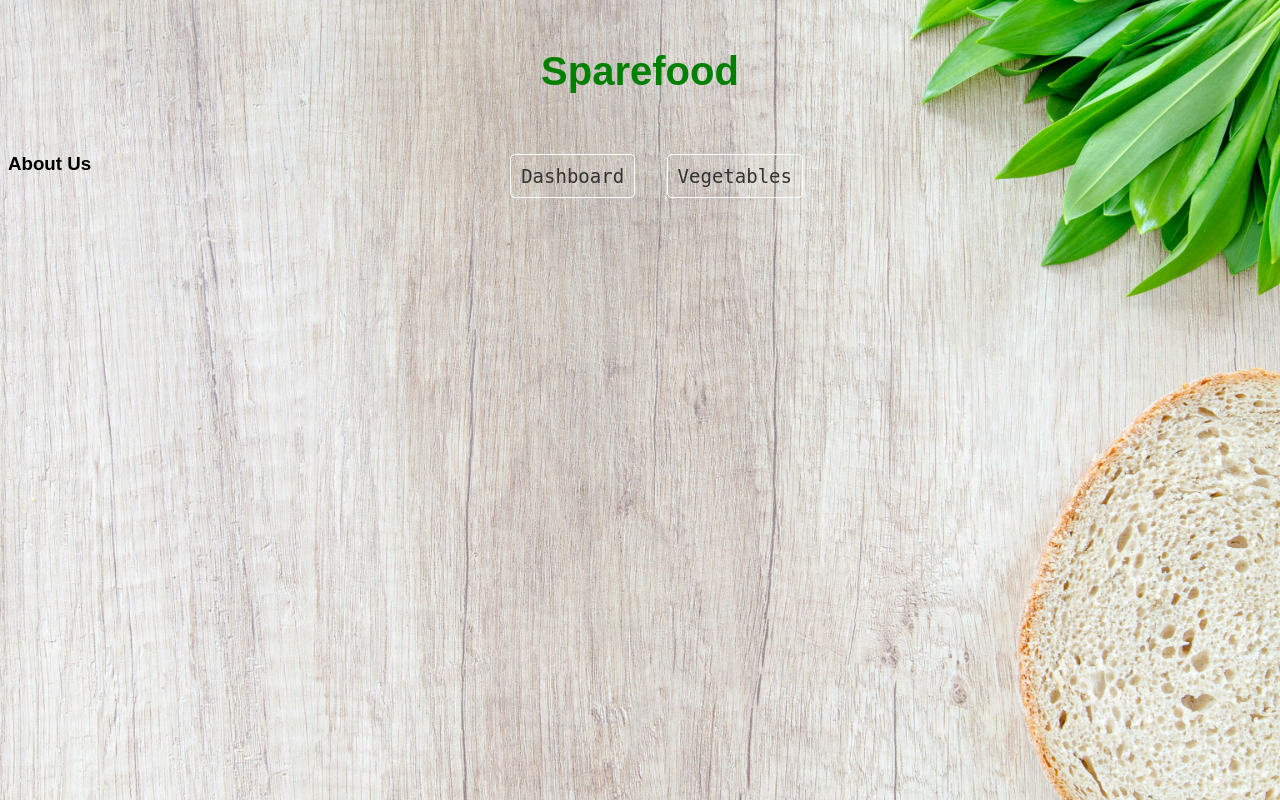
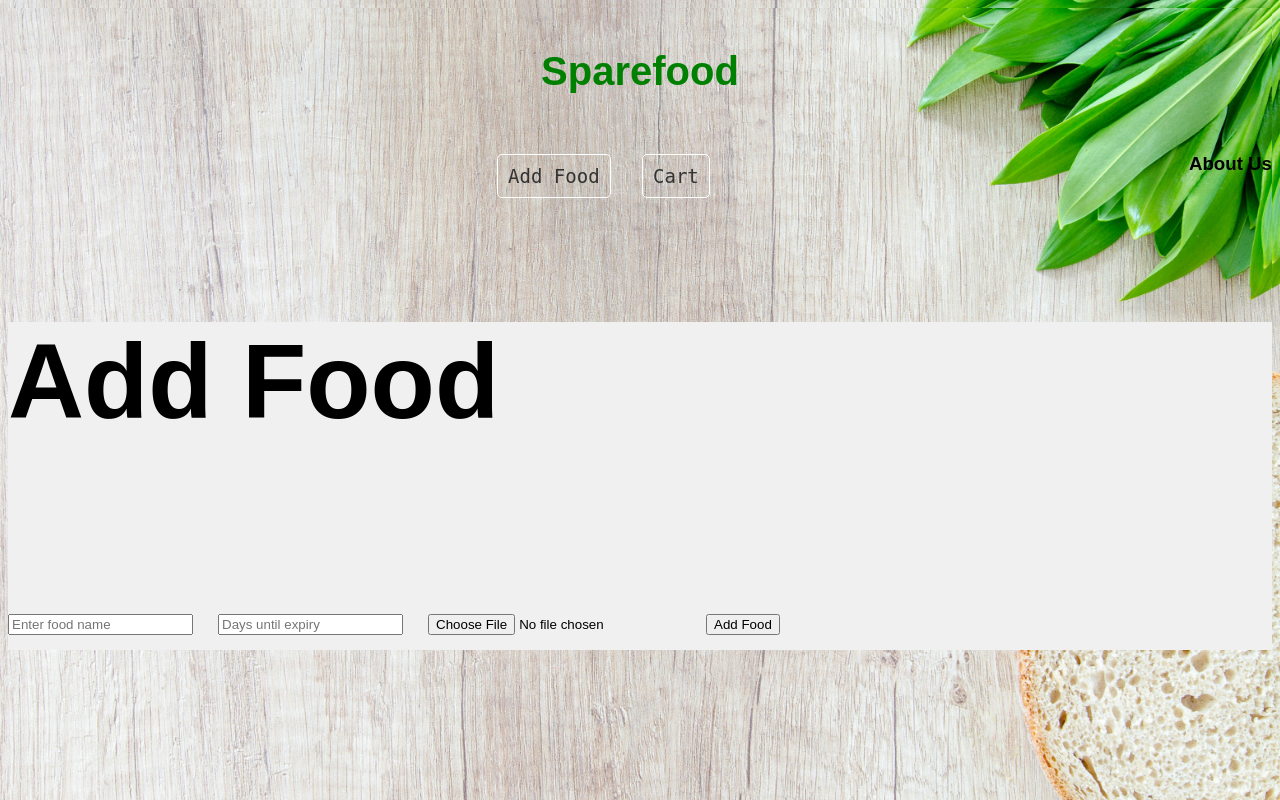
Before and after one commit to markandal/websystem, a PHP site: page / in a window 1280 px wide. Run offline with PHP 8.4, Linux system fonts and the light colour scheme.

Commit message:
v1.9 form added (no style)
form added

```diff
--- a/index.php
+++ b/index.php
@@ -16,20 +16,29 @@
     </div>
 
     <div class="about">
-        <a href="about"><h3>About Us</h3></a>
+        <a href="about.php"><h3>About Us</h3></a>
     </div>
 
     <header>
 
-        <nav>
+        <nav class="nav_bar">
             <ul>
-                <li><a href="#">Dashboard</a></li>
-                <li><a href="#">Vegetables</a></li>
+                <li><a href="#">Add Food</a></li>
+                <li><a href="#">Cart</a></li>
             </ul>
         </nav>
     </header>
 
+    <div class="form_container">
+            <h3 class="heading">Add Food</h3>
+            <form action="" class="add_food">
+                <input type="text" placeholder="Enter food name" class="input_field" required>
+                <input type="number" min= "0"placeholder="Days until expiry" class="input_field" required>
+                <input type="file" class="input_field" required>
+                <input type="submit" class="submit" value="Add Food">
+            </form>
+    </div>
 
-    </footer>
+
 </body>
 </html>
--- a/style.css
+++ b/style.css
@@ -1,5 +1,5 @@
 
-        body {
+        body ,html{
             font-family: Arial, sans-serif;
             background-image: url('background.jpg');
             background-repeat: no-repeat;
@@ -45,10 +45,6 @@
         nav ul li a:hover {
             background-color: #555;
         }
-        h0 {
-            text-align: center;
-            font: ;
-        }
 
         .about a{
             text-decoration: none;
@@ -56,6 +52,17 @@
         }
 
         .about{
-            float: left;
+            float: right;
 
         }
+
+
+
+
+        /* Add Product Style*/
+
+
+        .form_container{
+            background-color: #f0f0f0;
+            font-size: 90px;
+        }
```
